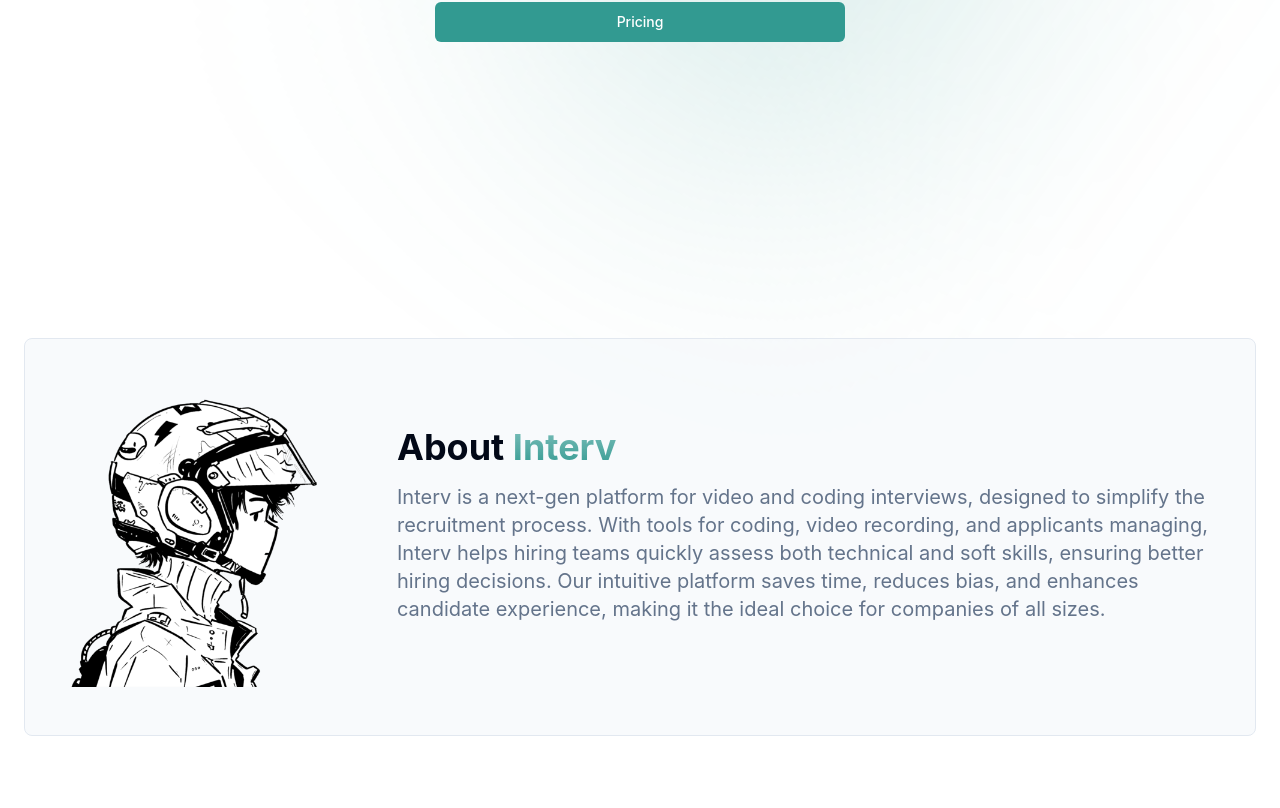
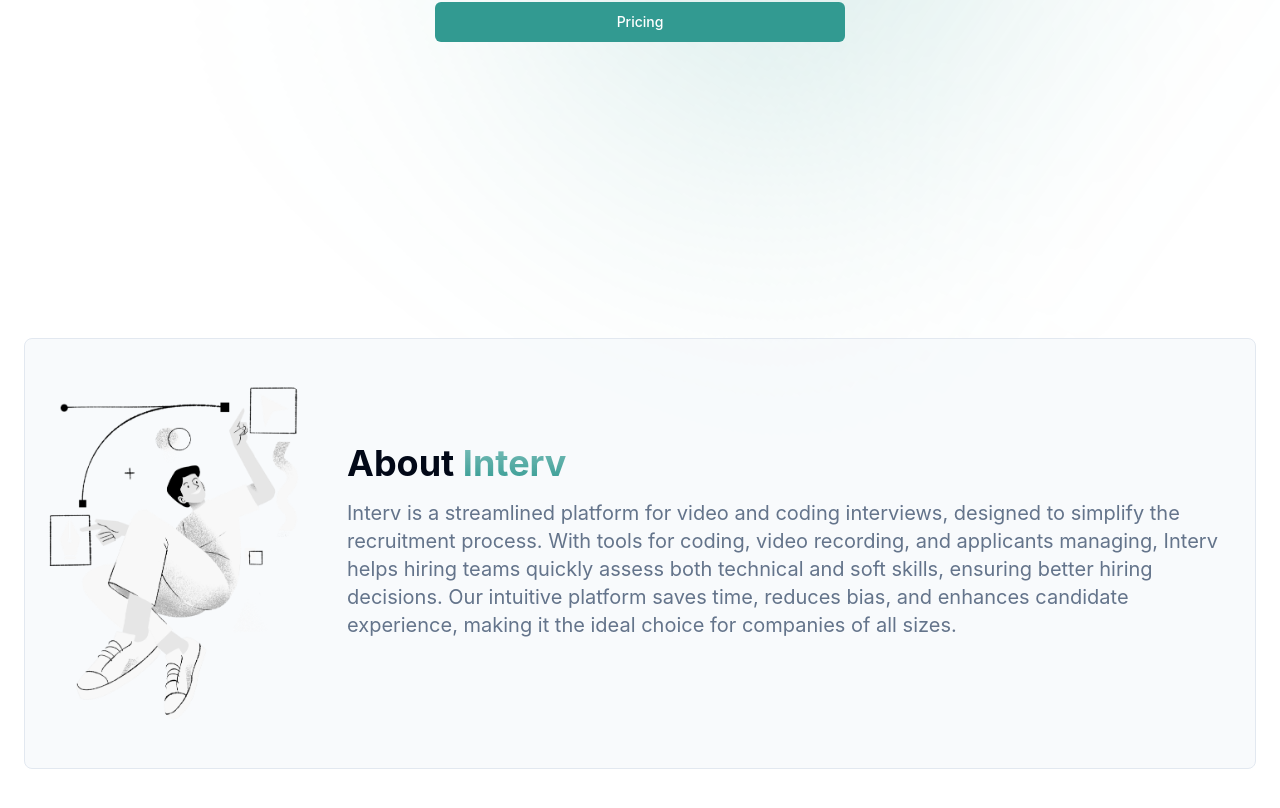
Before and after one commit to oupsn/interv-landing, a React (Vite) app: page / in a window 1280 px wide. Shown: the part 506-1314 px from the top of the page. Built offline with nearby package versions, Linux system fonts and the light colour scheme.

Commit message:
update: change img in about section

```diff
--- a/src/components/About.tsx
+++ b/src/components/About.tsx
@@ -1,4 +1,4 @@
-import pilot from "../assets/pilot.png";
+import floating from "../assets/floating.png"
 
 export const About = () => {
   return (
@@ -9,9 +9,9 @@
       <div className="bg-muted/50 border rounded-lg py-12">
         <div className="px-6 flex flex-col-reverse md:flex-row gap-8 md:gap-12">
           <img
-            src={pilot}
-            alt=""
-            className="w-[300px] object-contain rounded-lg"
+            src={floating}
+            alt="flaoting"
+            className="w-[250px] object-contain rounded-lg"
           />
           <div className="bg-green-0 flex flex-col justify-center">
             <div className="pb-6">
@@ -22,7 +22,7 @@
                 </span>
               </h2>
               <p className="text-xl text-muted-foreground mt-4">
-                Interv is a next-gen platform for video and coding interviews, designed to simplify the recruitment process. With tools for coding, video recording, and applicants managing, Interv helps hiring teams quickly assess both technical and soft skills, ensuring better hiring decisions. Our intuitive platform saves time, reduces bias, and enhances candidate experience, making it the ideal choice for companies of all sizes.
+                Interv is a streamlined platform for video and coding interviews, designed to simplify the recruitment process. With tools for coding, video recording, and applicants managing, Interv helps hiring teams quickly assess both technical and soft skills, ensuring better hiring decisions. Our intuitive platform saves time, reduces bias, and enhances candidate experience, making it the ideal choice for companies of all sizes.
               </p>
             </div>
 
```
Also changed, not shown: src/assets/floating.png (added).
